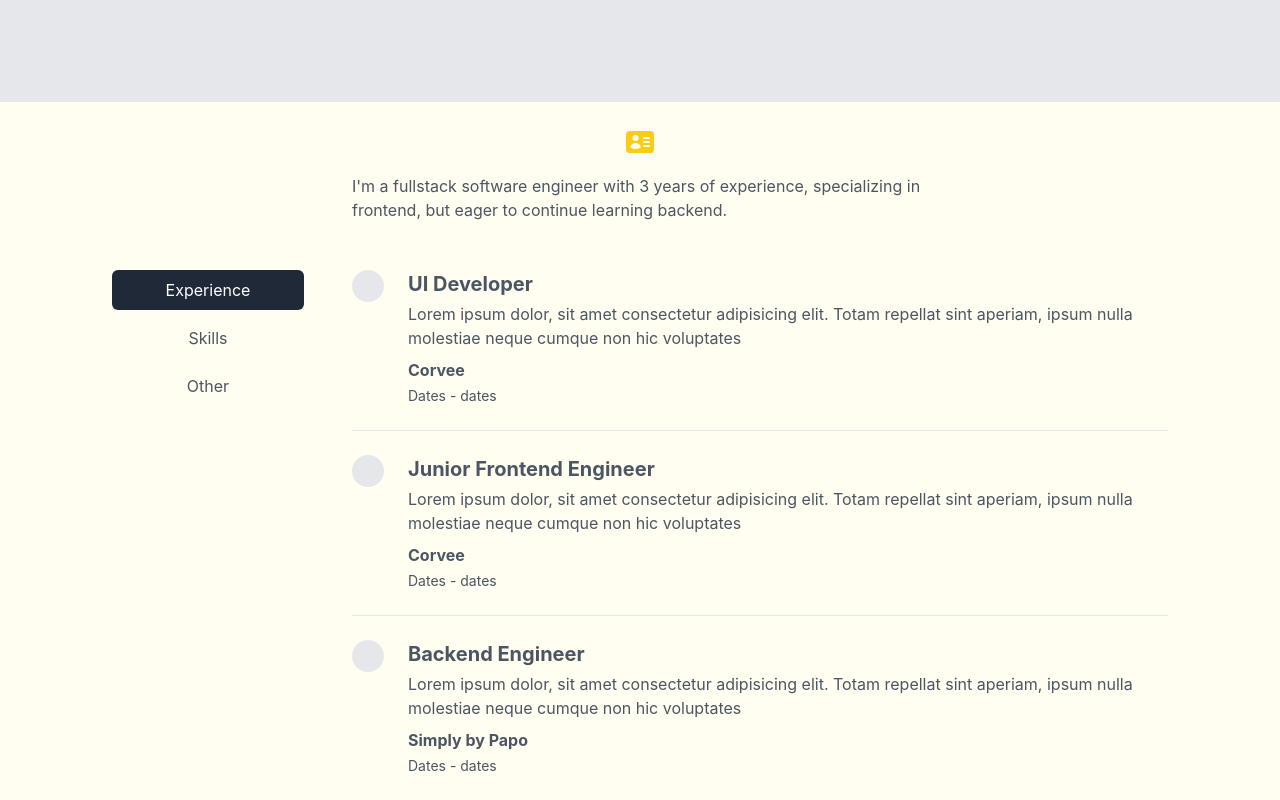
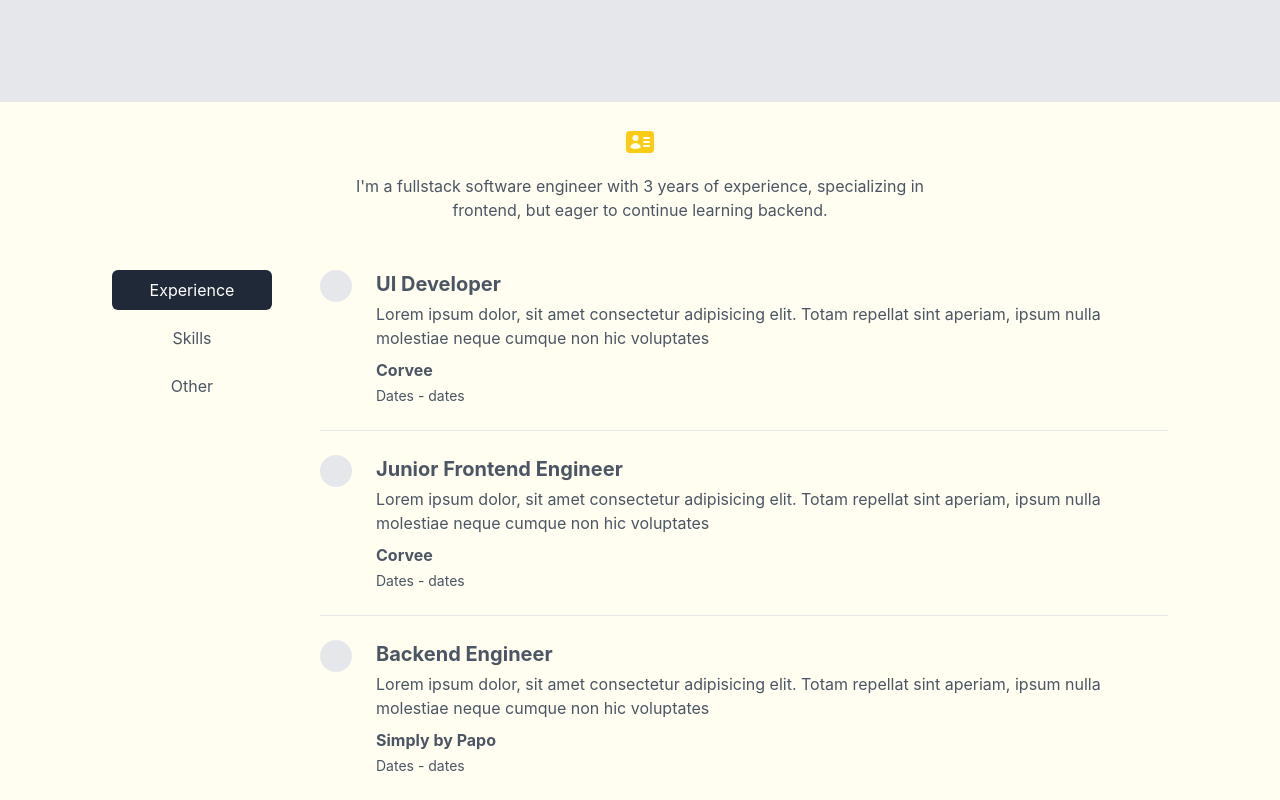
Before and after one commit to miki-saarna/portfolio-v2, a React (Create React App) app in the folder frontend/: page / in a window 1280 px wide. Shown: the part 570-1370 px from the top of the page. Built offline with nearby package versions, Linux system fonts and the light colour scheme.

Commit message:
Moved location of selected tab content

```diff
--- a/frontend/src/home/bio/index.tsx
+++ b/frontend/src/home/bio/index.tsx
@@ -1,21 +1,13 @@
-import { JSX, useState } from 'react';
+import { JSX } from 'react';
 import { IdentificationIcon } from '@heroicons/react/24/solid';
 import Tabs from './tabs/index';
-import Experiences from './tabs/experiences';
-import { Tab } from './tabs/types';
 
 export default function Bio(): JSX.Element {
-
-  const [selectedTab, setSelectedTab] = useState<Tab>('experience');
-
   return (
     <div className="max-w-2xl lg:max-w-6xl mx-auto flex flex-col items-center p-6 lg:px-12 text-gray-600 dark:text-gray-300">
       <IdentificationIcon className="h-8 w-8 text-yellow-400" />
-      <div className="mt-4 lg:max-w-xl">I'm a fullstack software engineer with 3 years of experience, specializing in frontend, but eager to continue learning backend.</div>
-      <div className="flex flex-col lg:flex-row mt-6 lg:mt-12">
-        <Tabs selectedTab={selectedTab} setSelectedTab={setSelectedTab} />
-        {selectedTab === 'experience' && <Experiences />}
-      </div>
+      <div className="mt-4 lg:max-w-xl text-center">I'm a fullstack software engineer with 3 years of experience, specializing in frontend, but eager to continue learning backend.</div>
+      <Tabs />
 
     </div>
   )
--- a/frontend/src/home/bio/tabs/index.tsx
+++ b/frontend/src/home/bio/tabs/index.tsx
@@ -1,8 +1,10 @@
 import { JSX, useState } from 'react';
 import { Tab } from './types';
+import Experiences from './experiences';
+import Skills from './skills';
 
-export default function Tabs({ selectedTab, setSelectedTab }: { selectedTab: Tab, setSelectedTab: Function }): JSX.Element {
-
+export default function Tabs(): JSX.Element {
+  const [selectedTab, setSelectedTab] = useState<Tab>('experience');
   const [tabLocation, setTabLocation] = useState<number>(0);
   const [tabWidth, setTabWidth] = useState<number>(0);
 
@@ -33,7 +35,7 @@ export default function Tabs({ selectedTab, setSelectedTab }: { selectedTab: Tab
   setTimeout(() => tabSelected(selectedTab));
 
   return (
-    <div>
+    <div className="flex flex-col lg:flex-row mt-6 lg:mt-12">
       <div className="lg:hidden relative flex justify-between py-2 w-full text-lg font-bold">
         <button id="experienceTab" onClick={() => tabSelected('experience')} className="px-2">Experience</button>
         <button id="skillsTab" onClick={() => tabSelected('skills')} className="px-2">Skills</button>
@@ -47,11 +49,14 @@ export default function Tabs({ selectedTab, setSelectedTab }: { selectedTab: Tab
         />
 
       </div>
-      <div className="hidden lg:flex flex-col space-y-2 w-48">
+      <div className="hidden lg:flex flex-col space-y-2 min-w-[10rem]">
         <button id="experienceTab" onClick={() => tabSelected('experience')} className={`p-2 rounded-md ${selectedTab === 'experience' && 'bg-gray-800 text-white'}`}>Experience</button>
         <button id="skillsTab" onClick={() => tabSelected('skills')} className={`p-2 rounded-md ${selectedTab === 'skills' && 'bg-gray-800 text-white'}`}>Skills</button>
         <button id="eventsTab" onClick={() => tabSelected('events')} className={`p-2 rounded-md ${selectedTab === 'events' && 'bg-gray-800 text-white'}`}>Other</button>
       </div>
+
+      {selectedTab === 'experience' && <Experiences />}
+      {selectedTab === 'skills' && <Skills />}
     </div>
   )
 }
```
